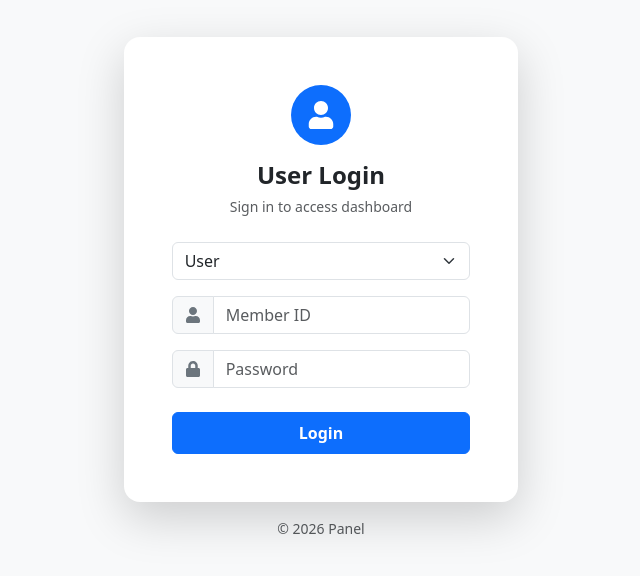
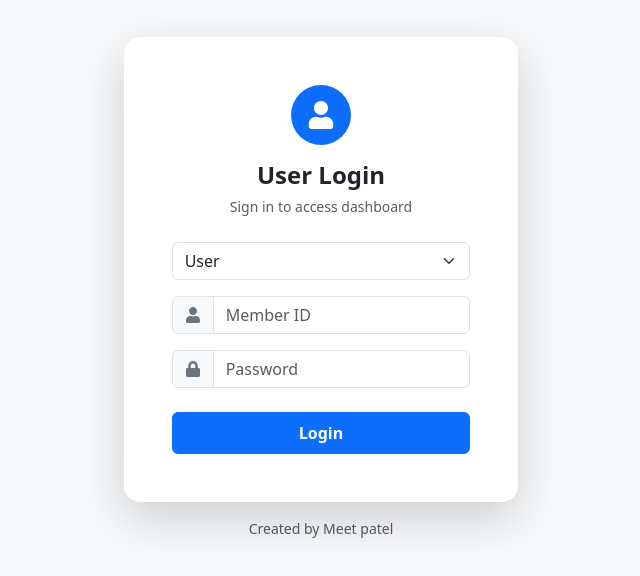
Before and after one commit to PatelMeet-1/drosystem, a React (Create React App) app in the folder frantend/my-app/: page / in a window 1280 px wide. Shown: the part 104-680 px from the top of the page, without its empty margins (319-959 px from the left). Built offline with nearby package versions, Linux system fonts and the light colour scheme; no server answers.

Commit message:
meet patel

```diff
--- a/frantend/my-app/src/component/adminlogin.js
+++ b/frantend/my-app/src/component/adminlogin.js
@@ -176,8 +176,9 @@ const Login = () => {
           </div>
 
           <p className="text-center text-muted mt-3 small">
-            © {new Date().getFullYear()} Panel
+            Created by Meet patel
           </p>
+
         </div>
       </div>
     </div>
```
